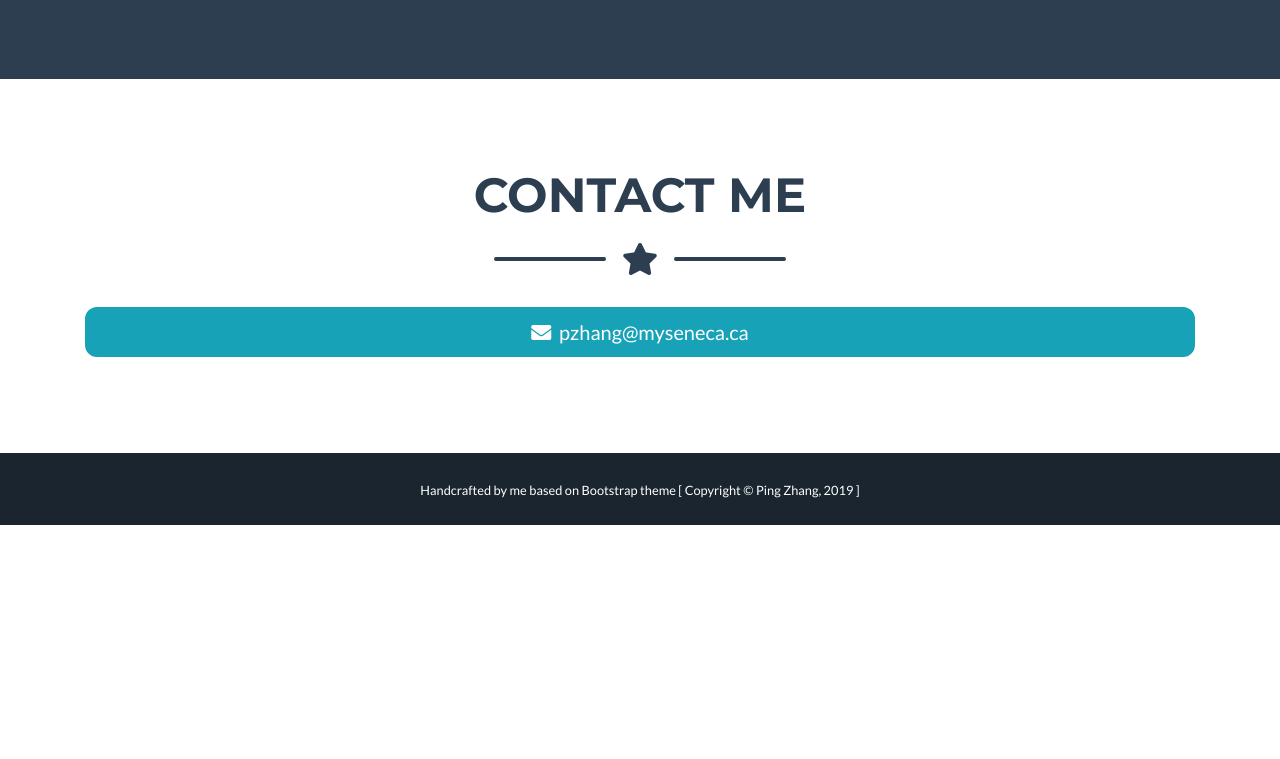
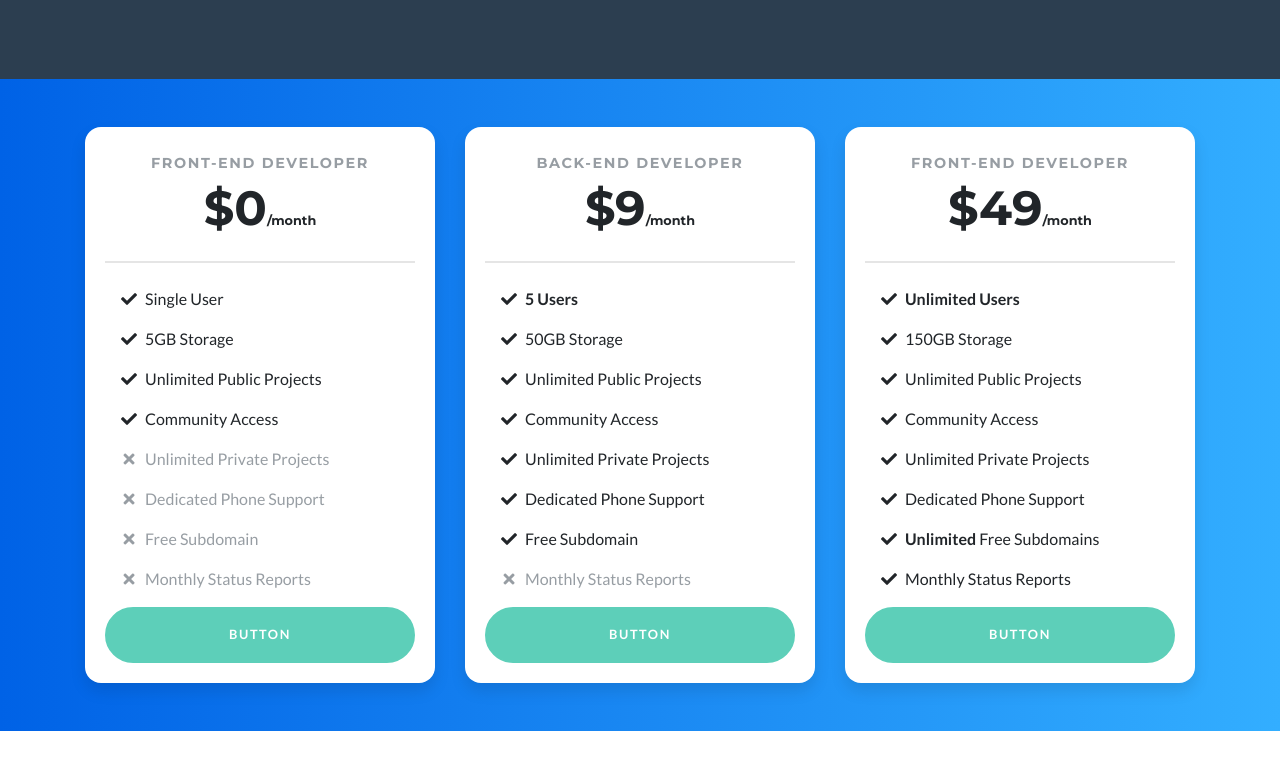
Before and after one commit to pz771114/portfolio-pingzhang-static, a website with bundled scripts: page index.html in a window 1280 px wide. Shown: the part 2201-2960 px from the top of the page. Before the commit the page ends 2726 px from the top, so only its background shows below. Built offline with nearby package versions, Linux system fonts and the light colour scheme.

Commit message:
add more section

```diff
--- a/index.html
+++ b/index.html
@@ -13,6 +13,72 @@
     <link href="https://fonts.googleapis.com/css?family=Lato:400,700,400italic,700italic" rel="stylesheet" type="text/css">
     <!-- Theme CSS -->
     <link href="css/freelancer.min.css" rel="stylesheet">
+    <style>
+      /* style for skills list section */
+      section.pricing {
+  background: #007bff;
+  background: linear-gradient(to right, #0062E6, #33AEFF);
+}
+
+.pricing .card {
+  border: none;
+  border-radius: 1rem;
+  transition: all 0.2s;
+  box-shadow: 0 0.5rem 1rem 0 rgba(0, 0, 0, 0.1);
+}
+
+.pricing hr {
+  margin: 1.5rem 0;
+}
+
+.pricing .card-title {
+  margin: 0.5rem 0;
+  font-size: 0.9rem;
+  letter-spacing: .1rem;
+  font-weight: bold;
+}
+
+.pricing .card-price {
+  font-size: 3rem;
+  margin: 0;
+}
+
+.pricing .card-price .period {
+  font-size: 0.8rem;
+}
+
+.pricing ul li {
+  margin-bottom: 1rem;
+}
+
+.pricing .text-muted {
+  opacity: 0.7;
+}
+
+.pricing .btn {
+  font-size: 80%;
+  border-radius: 5rem;
+  letter-spacing: .1rem;
+  font-weight: bold;
+  padding: 1rem;
+  opacity: 0.7;
+  transition: all 0.2s;
+}
+
+/* Hover Effects on Card */
+
+@media (min-width: 992px) {
+  .pricing .card:hover {
+    margin-top: -.25rem;
+    margin-bottom: .25rem;
+    box-shadow: 0 0.5rem 1rem 0 rgba(0, 0, 0, 0.3);
+  }
+  .pricing .card:hover .btn {
+    opacity: 1;
+  }
+}
+
+    </style>
 </head>
 
 <body id="page-top">
@@ -211,6 +277,80 @@
             </div>
         </div>
     </footer>
+
+    <!-- This snippet uses Font Awesome 5 Free as a dependency. You can download it at fontawesome.io! -->
+
+<section class="pricing py-5">
+  <div class="container">
+    <div class="row">
+      <!-- Free Tier -->
+      <div class="col-lg-4">
+        <div class="card mb-5 mb-lg-0">
+          <div class="card-body">
+            <h5 class="card-title text-muted text-uppercase text-center">Front-end Developer</h5>
+            <h6 class="card-price text-center">$0<span class="period">/month</span></h6>
+            <hr>
+            <ul class="fa-ul">
+              <li><span class="fa-li"><i class="fas fa-check"></i></span>Single User</li>
+              <li><span class="fa-li"><i class="fas fa-check"></i></span>5GB Storage</li>
+              <li><span class="fa-li"><i class="fas fa-check"></i></span>Unlimited Public Projects</li>
+              <li><span class="fa-li"><i class="fas fa-check"></i></span>Community Access</li>
+              <li class="text-muted"><span class="fa-li"><i class="fas fa-times"></i></span>Unlimited Private Projects</li>
+              <li class="text-muted"><span class="fa-li"><i class="fas fa-times"></i></span>Dedicated Phone Support</li>
+              <li class="text-muted"><span class="fa-li"><i class="fas fa-times"></i></span>Free Subdomain</li>
+              <li class="text-muted"><span class="fa-li"><i class="fas fa-times"></i></span>Monthly Status Reports</li>
+            </ul>
+            <a href="#" class="btn btn-block btn-primary text-uppercase">Button</a>
+          </div>
+        </div>
+      </div>
+      <!-- Plus Tier -->
+      <div class="col-lg-4">
+        <div class="card mb-5 mb-lg-0">
+          <div class="card-body">
+            <h5 class="card-title text-muted text-uppercase text-center">Back-end Developer</h5>
+            <h6 class="card-price text-center">$9<span class="period">/month</span></h6>
+            <hr>
+            <ul class="fa-ul">
+              <li><span class="fa-li"><i class="fas fa-check"></i></span><strong>5 Users</strong></li>
+              <li><span class="fa-li"><i class="fas fa-check"></i></span>50GB Storage</li>
+              <li><span class="fa-li"><i class="fas fa-check"></i></span>Unlimited Public Projects</li>
+              <li><span class="fa-li"><i class="fas fa-check"></i></span>Community Access</li>
+              <li><span class="fa-li"><i class="fas fa-check"></i></span>Unlimited Private Projects</li>
+              <li><span class="fa-li"><i class="fas fa-check"></i></span>Dedicated Phone Support</li>
+              <li><span class="fa-li"><i class="fas fa-check"></i></span>Free Subdomain</li>
+              <li class="text-muted"><span class="fa-li"><i class="fas fa-times"></i></span>Monthly Status Reports</li>
+            </ul>
+            <a href="#" class="btn btn-block btn-primary text-uppercase">Button</a>
+          </div>
+        </div>
+      </div>
+      <!-- Pro Tier -->
+      <div class="col-lg-4">
+        <div class="card">
+          <div class="card-body">
+            <h5 class="card-title text-muted text-uppercase text-center">Front-end Developer</h5>
+            <h6 class="card-price text-center">$49<span class="period">/month</span></h6>
+            <hr>
+            <ul class="fa-ul">
+              <li><span class="fa-li"><i class="fas fa-check"></i></span><strong>Unlimited Users</strong></li>
+              <li><span class="fa-li"><i class="fas fa-check"></i></span>150GB Storage</li>
+              <li><span class="fa-li"><i class="fas fa-check"></i></span>Unlimited Public Projects</li>
+              <li><span class="fa-li"><i class="fas fa-check"></i></span>Community Access</li>
+              <li><span class="fa-li"><i class="fas fa-check"></i></span>Unlimited Private Projects</li>
+              <li><span class="fa-li"><i class="fas fa-check"></i></span>Dedicated Phone Support</li>
+              <li><span class="fa-li"><i class="fas fa-check"></i></span><strong>Unlimited</strong> Free Subdomains</li>
+              <li><span class="fa-li"><i class="fas fa-check"></i></span>Monthly Status Reports</li>
+            </ul>
+            <a href="#" class="btn btn-block btn-primary text-uppercase">Button</a>
+          </div>
+        </div>
+      </div>
+    </div>
+  </div>
+</section>
+
+
     <!-- Contact Section -->
     <section class="page-section" id="contact">
         <div class="container">
```
